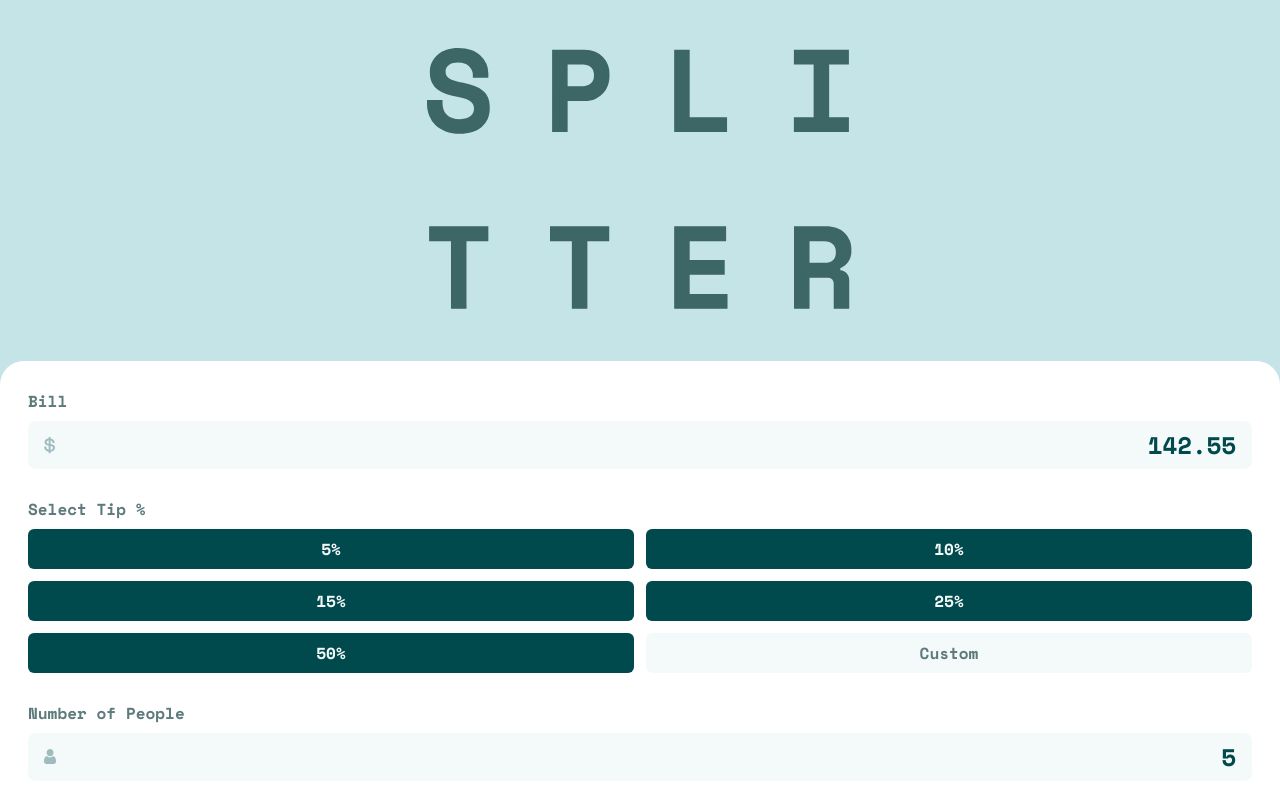
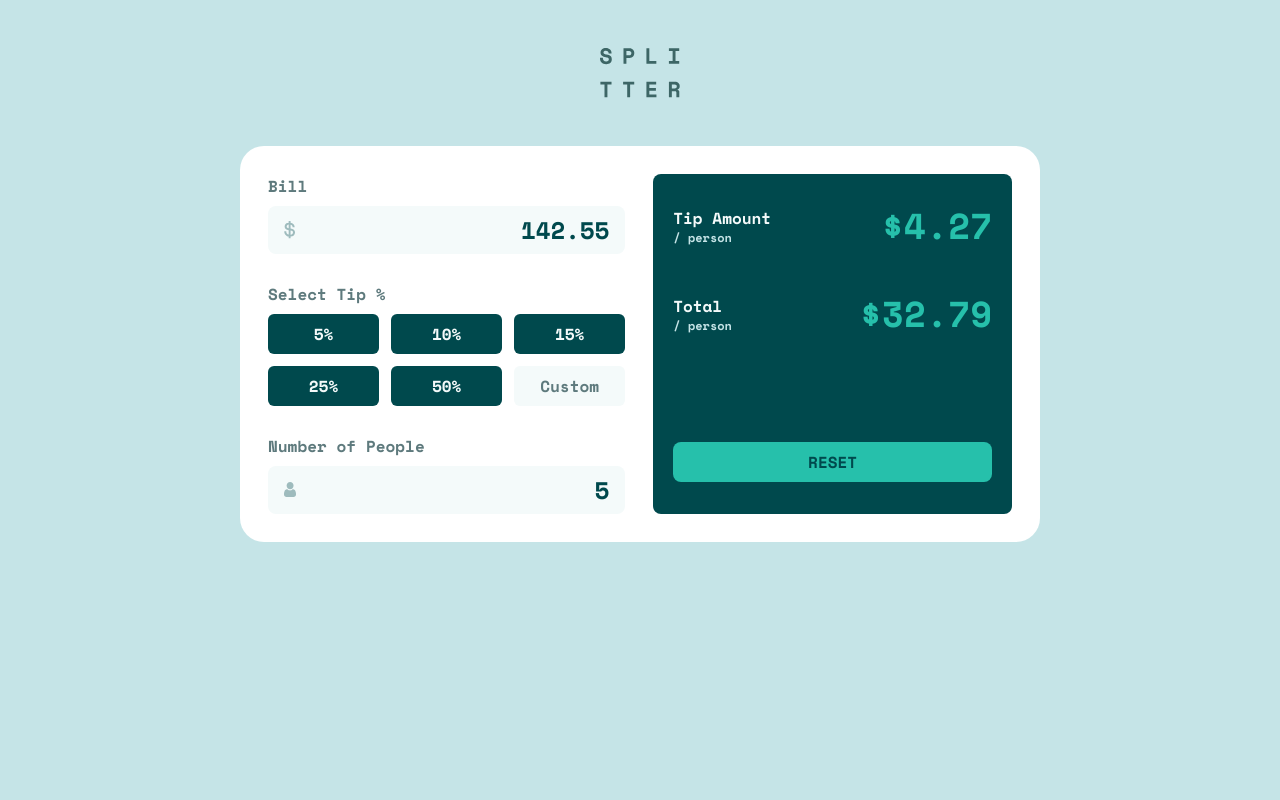
Before and after one commit to kkawakami08/tip-calculator-app, a Next.js app: page / in a window 1280 px wide. Shown: the top 800 px of the page. Built offline with nearby package versions, Linux system fonts and the light colour scheme.

Commit message:
set up mobile and desktop layout

```diff
--- a/components/TipPercentage.jsx
+++ b/components/TipPercentage.jsx
@@ -4,7 +4,7 @@ export default function TipPercentage() {
   return (
     <div className="">
       <p className="text-darkGrayishCyan pb-2">Select Tip %</p>
-      <div className="grid grid-cols-2 gap-3">
+      <div className="grid grid-cols-2 gap-3 md:grid-cols-3">
         <div className="bg-darkCyan rounded-md flex items-center justify-center py-2">
           <p className="text-veryLightGrayishCyan">5%</p>
         </div>
--- a/components/Total.jsx
+++ b/components/Total.jsx
@@ -2,20 +2,22 @@ import React from "react";
 
 export default function () {
   return (
-    <div className="bg-darkCyan rounded-lg py-5 px-5 flex flex-col items-center gap-5">
+    <div className="bg-darkCyan rounded-lg py-5 px-5 flex flex-col items-center gap-5 md:w-1/2 md:h-full justify-between md:py-8">
+      <div className="w-full flex flex-col gap-12">
         <div className="flex items-center justify-between w-full">
           <div>
             <p className="text-veryLightGrayishCyan text-md">Tip Amount</p>
             <p className="text-lightGrayishCyan text-xs">/ person</p>
           </div>
-        <p className="text-primaryCyan text-2xl">$4.27</p>
+          <p className="text-primaryCyan text-2xl md:text-4xl">$4.27</p>
         </div>
         <div className="flex items-center justify-between w-full">
           <div>
             <p className="text-veryLightGrayishCyan text-md">Total</p>
             <p className="text-lightGrayishCyan text-xs">/ person</p>
           </div>
-        <p className="text-primaryCyan text-2xl">$32.79</p>
+          <p className="text-primaryCyan text-2xl md:text-4xl">$32.79</p>
+        </div>
       </div>
       <button className="bg-primaryCyan w-full text-darkCyan py-2 rounded-lg">
         RESET
--- a/pages/index.js
+++ b/pages/index.js
@@ -12,8 +12,8 @@ export default function Home() {
       <Head>
         <title>Tip Calculator App</title>
       </Head>
-      <main className="h-screen flex flex-col items-center bg-lightGrayishCyan">
-        <div className="w-1/3 py-12 flex items-center justify-center">
+      <main className="h-screen flex flex-col items-center bg-lightGrayishCyan py-12">
+        <div className="w-1/3 pb-12 flex items-center justify-center md:w-20">
           <Image
             src={logo}
             alt="Tip calculator logo"
@@ -21,10 +21,12 @@ export default function Home() {
             height={500}
           />
         </div>
-        <div className="bg-white w-full h-full rounded-t-3xl px-7 py-7 flex flex-col gap-7">
-          <Bill />
-          <TipPercentage />
-          <People />
+        <div className="bg-white w-full  rounded-3xl px-7 py-7 flex flex-col gap-7 md:w-[50rem] md:flex-row md:items-center">
+          <div className="flex flex-col gap-7 md:w-1/2 md:h-full">
+            <Bill />
+            <TipPercentage />
+            <People />
+          </div>
           <Total />
         </div>
       </main>
```
Lines whose indentation alone changed are shown as unchanged.
